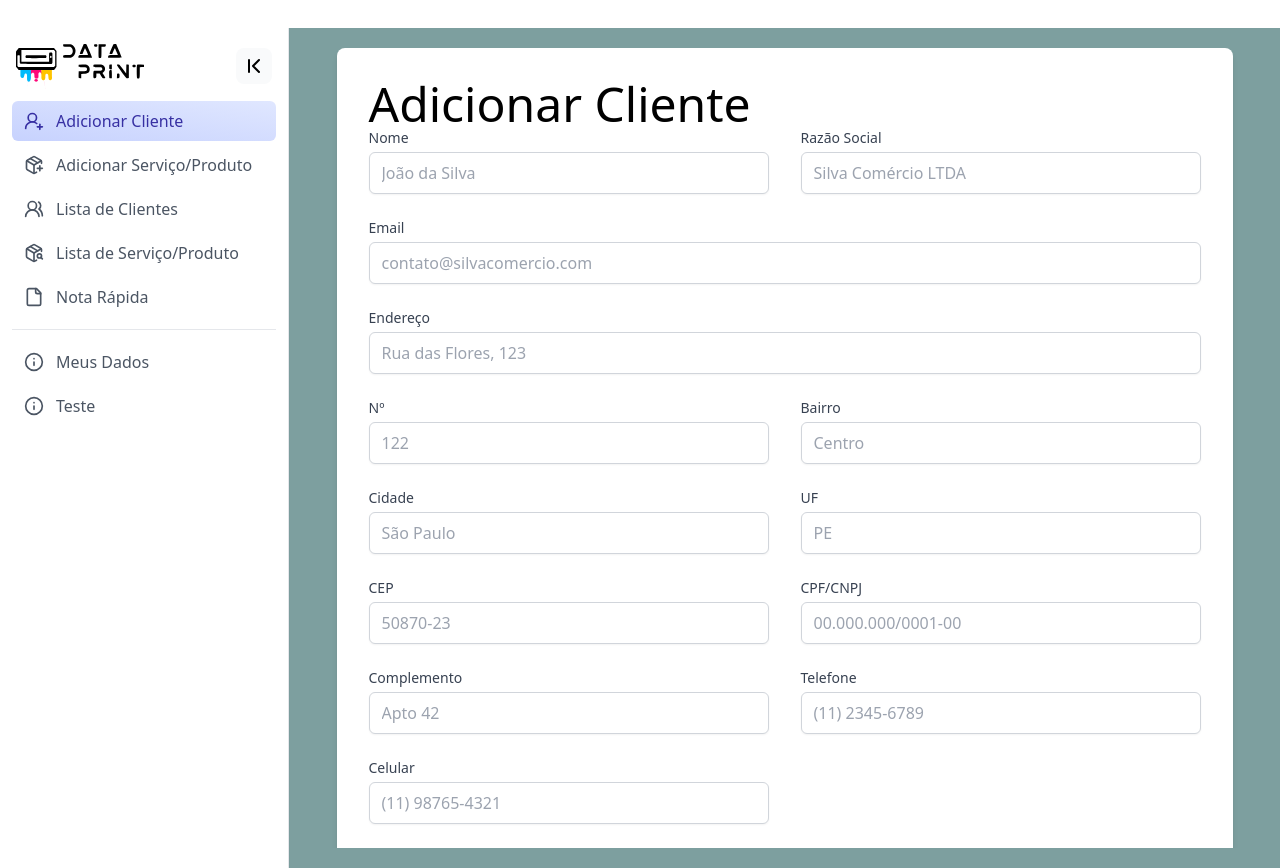
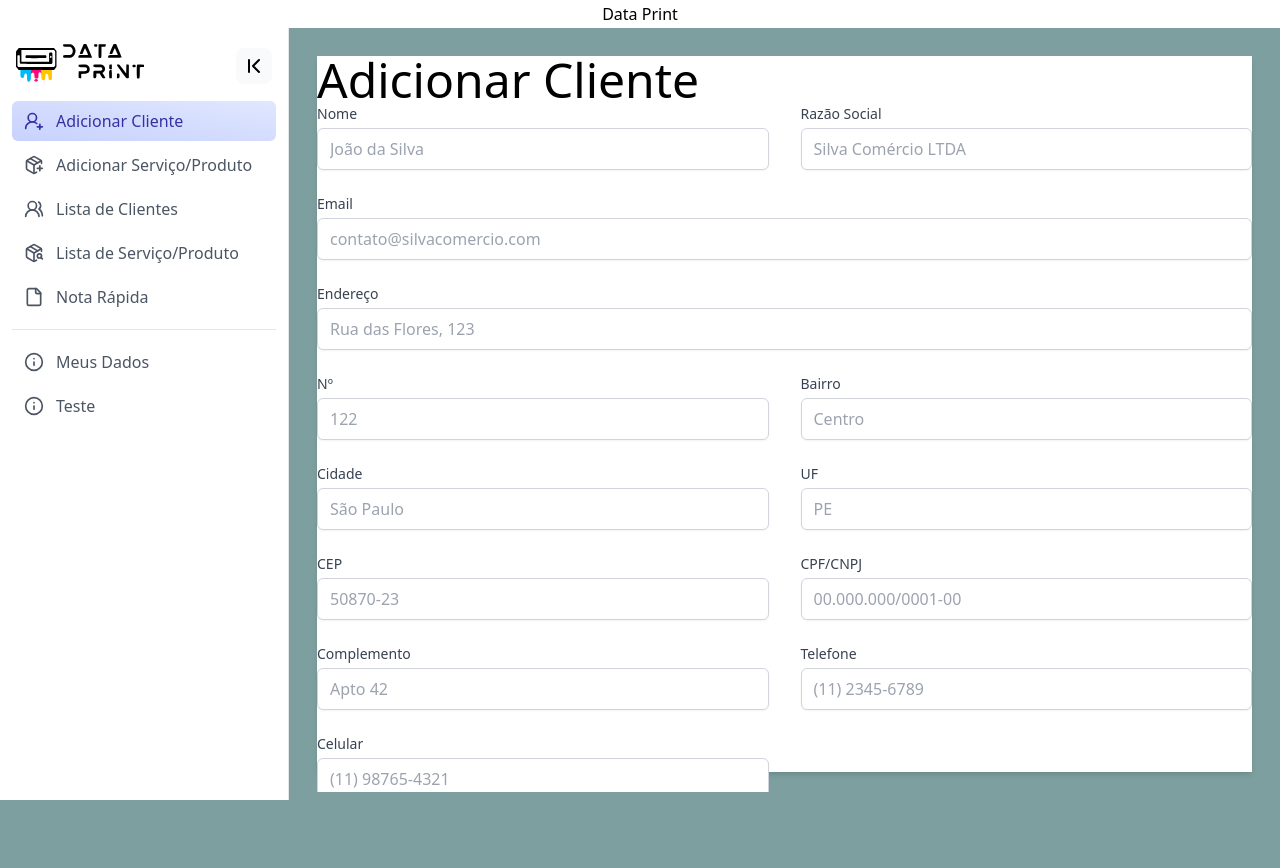
Before and after one commit to Jonathan753/DataPrint, a React (Vite) app: page / in a window 1280 px wide. After the commit the page ends 800 px from the top, so only its background shows below. Built offline with nearby package versions, Linux system fonts and the light colour scheme.

Commit message:
feat: Add title-bar

```diff
--- a/src/App.tsx
+++ b/src/App.tsx
@@ -20,9 +20,12 @@ function App() {
 
   return (
     <>
-    <div className='title-bar h-7 bg-white text-white flex justify-center items-center'></div>
+      <div className="flex flex-col h-dvh">
+        <div className='title-bar h-7 bg-white text-white flex justify-center items-center'>
+          <h3 className='text-black'>Data Print</h3>
+        </div>
         <BrowserRouter>
-        <main className="flex mt-7">
+          <main className="flex flex-1 overflow-hidden">
             <Sidebar>
               <SidebarItem onClick={() => setActivePage("add-user")} active={activePage === "add-user"} to="add-user" icon={<UserRoundPlus size={20} />} text="Adicionar Cliente" />
               <SidebarItem onClick={() => setActivePage("add-service")} active={activePage === "add-service"} to="add-service" icon={<PackagePlus size={20} />} text="Adicionar Serviço/Produto" />
@@ -33,9 +36,8 @@ function App() {
               <SidebarItem to="my-info" onClick={() => setActivePage("my-info")} active={activePage === "my-info"} icon={<Info size={20} />} text="Meus Dados" />
               <SidebarItem to="nota" icon={<Info size={20} />} text="Teste" />
             </Sidebar>
-          <div className='flex-1 h-screen overflow-y-auto m-5'>
-            <div className='max-w-4xl mx-auto'>
-              <div className="bg-white p-8 rounded-lg shadow-md">
+            <div className='flex-1 overflow-y-auto p-5 m-2'>
+              <div className="bg-white shadow-md w-full h-full">
                 <Routes>
                   <Route path='/' element={<AddUser />} />
                   <Route path='/add-user' element={<AddUser />} />
@@ -49,9 +51,9 @@ function App() {
                 </Routes>
               </div>
             </div>
-          </div>
           </main>
         </BrowserRouter>
+      </div>
     </>
   )
 }
--- a/src/style/index.css
+++ b/src/style/index.css
@@ -4,13 +4,14 @@
 
 :root {
     background-color: rgb(125, 159, 159);
+
 }
 
 .title-bar {
     /* height: 28px; */
     -webkit-app-region: drag;
     top: 0;
-    position: fixed;
+    /* position: fixed; */
     width: 100%;
 }
 
```
Lines whose indentation alone changed are shown as unchanged.
